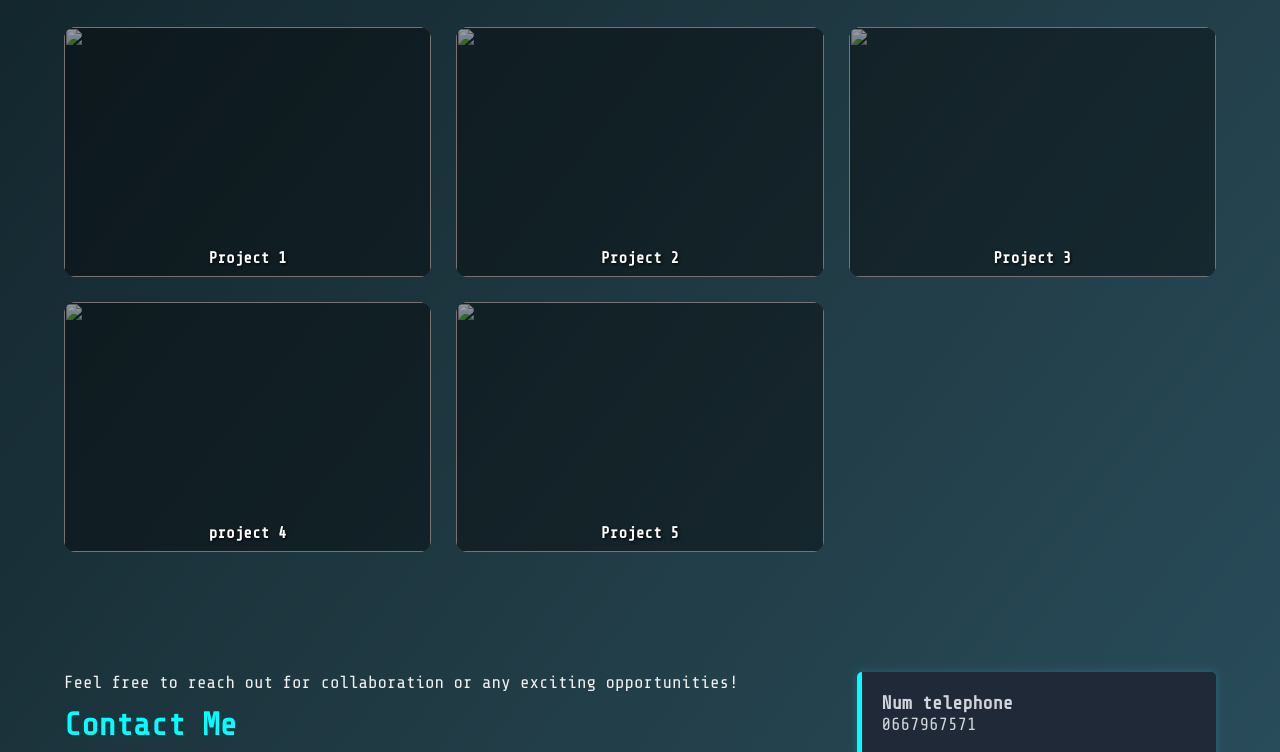
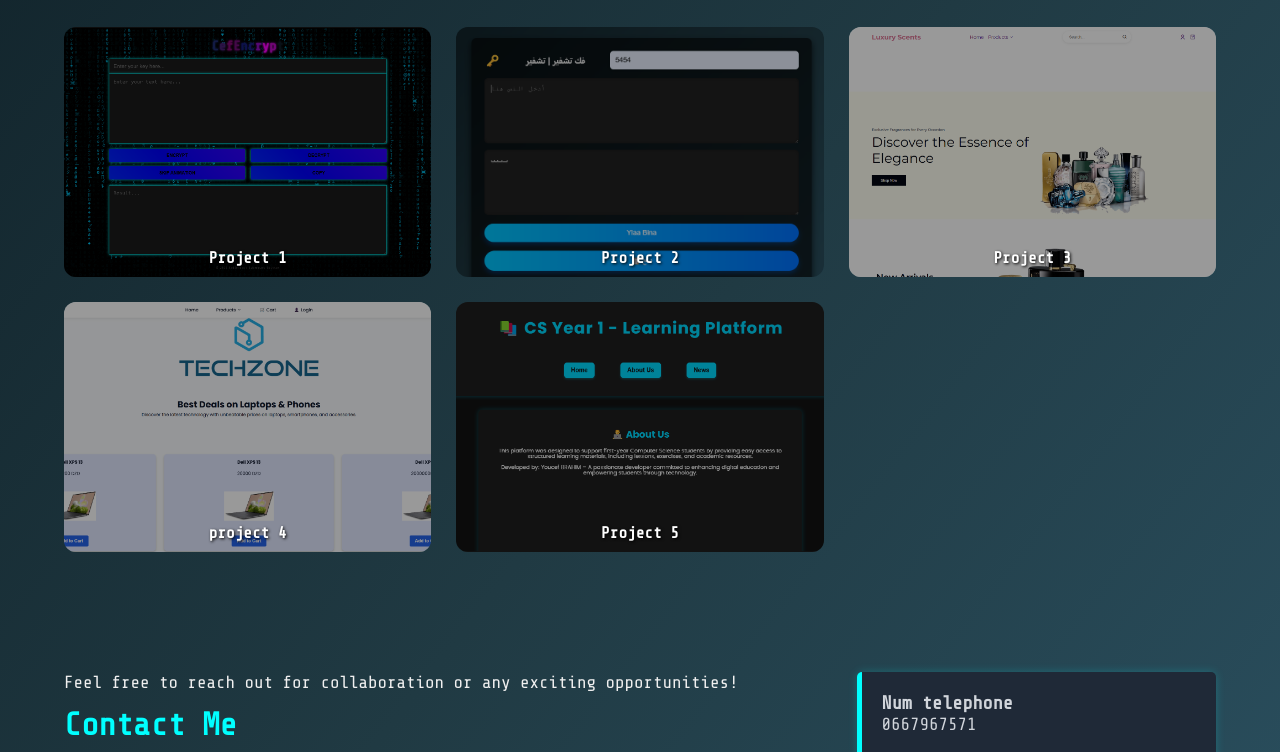
Before and after one commit to joseph-cef/Portfolio, a plain HTML site: page index.html in a window 1280 px wide. Shown: the part 414-1166 px from the top of the page. Drawn offline with nearby package versions, Linux system fonts and the light colour scheme; the site is published under a folder, as on GitHub Pages, so addresses that start at the root find nothing.

Commit message:
Update index.html

```diff
--- a/index.html
+++ b/index.html
@@ -38,11 +38,11 @@
     <div class="container">
       <h2>My Projects</h2>
       <div class="grid-container">
-                <div class="grid-item"><img src="/img/project01.png" ><span>Project 1</span></div>
-                <div class="grid-item"><img src="/img/project02.png" ><span>Project 2</span></div>
-                <div class="grid-item"><img src="/img/project03.png" ><span>Project 3</span></div>
-                <div class="grid-item"><img src="/img/project04.png" ><span>project 4</span></div>
-                <div class="grid-item"><img src="/img/project05.png" ><span>Project 5</span></div>
+                <div class="grid-item"><img src="img/project01.png" ><span>Project 1</span></div>
+                <div class="grid-item"><img src="img/project02.png" ><span>Project 2</span></div>
+                <div class="grid-item"><img src="img/project03.png" ><span>Project 3</span></div>
+                <div class="grid-item"><img src="img/project04.png" ><span>project 4</span></div>
+                <div class="grid-item"><img src="img/project05.png" ><span>Project 5</span></div>
 
 
       </div>
```
